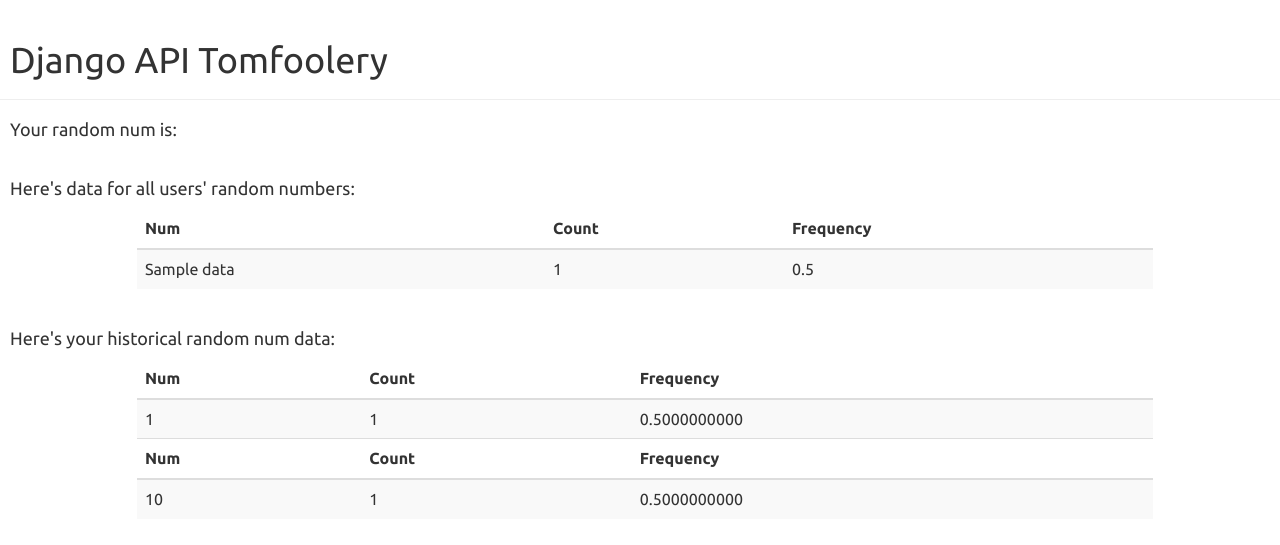
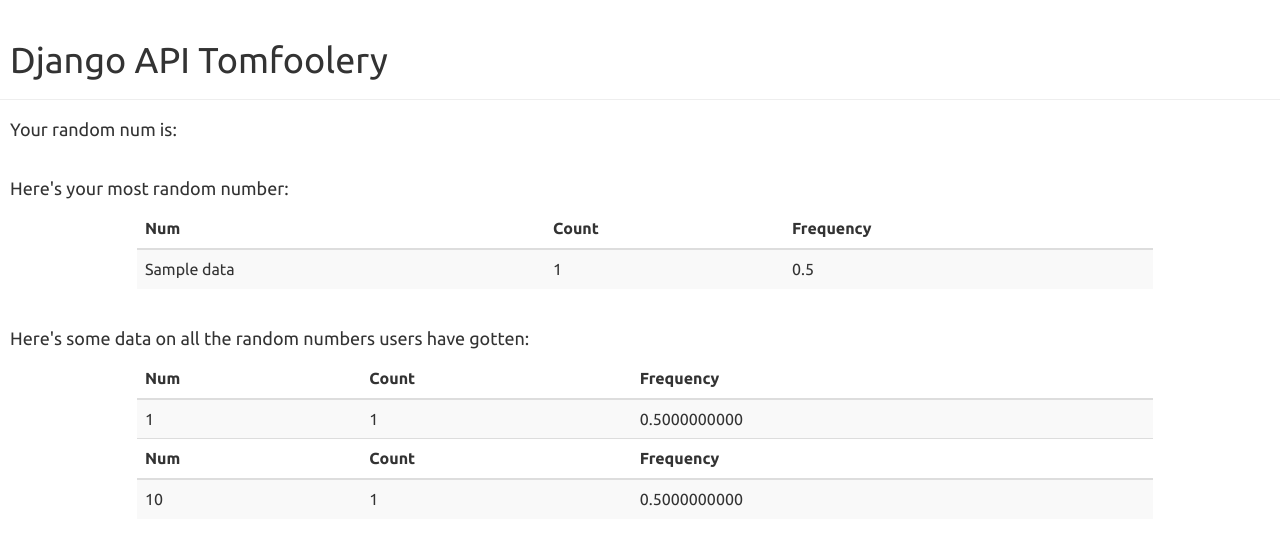
Before and after one commit to jeffthemaximum/django-and-apis, a Django app: page /random/ in a window 1280 px wide. Shown: the part 52-597 px from the top of the page. Run offline with Django 3.2, Linux system fonts and the light colour scheme; tables that the repository leaves empty hold one stand-in row (values such as "Sample post"); a database or web service that is not in the repository returns one stand-in record (values such as "Sample title"); data that the repository does not hold is empty; parts of the project's set-up code (start-up, migrations or seed data) failed here and were passed over; some libraries are stand-ins or nearby versions.

Commit message:
updated random index with correct desceriptions

```diff
--- a/random_nums/templates/random_nums/random_index.html
+++ b/random_nums/templates/random_nums/random_index.html
@@ -6,7 +6,7 @@
     </div>
     <br>
     <div class = "dashboard" id="random-user-data">
-        <h4>Here's data for all users' random numbers:</h4>
+        <h4>Here's your most random number:</h4>
         <table class="table table-striped table-hover ">
           <thead>
             <tr>
@@ -25,7 +25,7 @@
     </div>
     <br>
     <div class = "dashboard" id="random-user-data">
-        <h4>Here's your historical random num data:</h4>
+        <h4>Here's some data on all the random numbers users have gotten:</h4>
         <table class="table table-striped table-hover ">
           <thead>
             {% for num in all_nums %}
```
